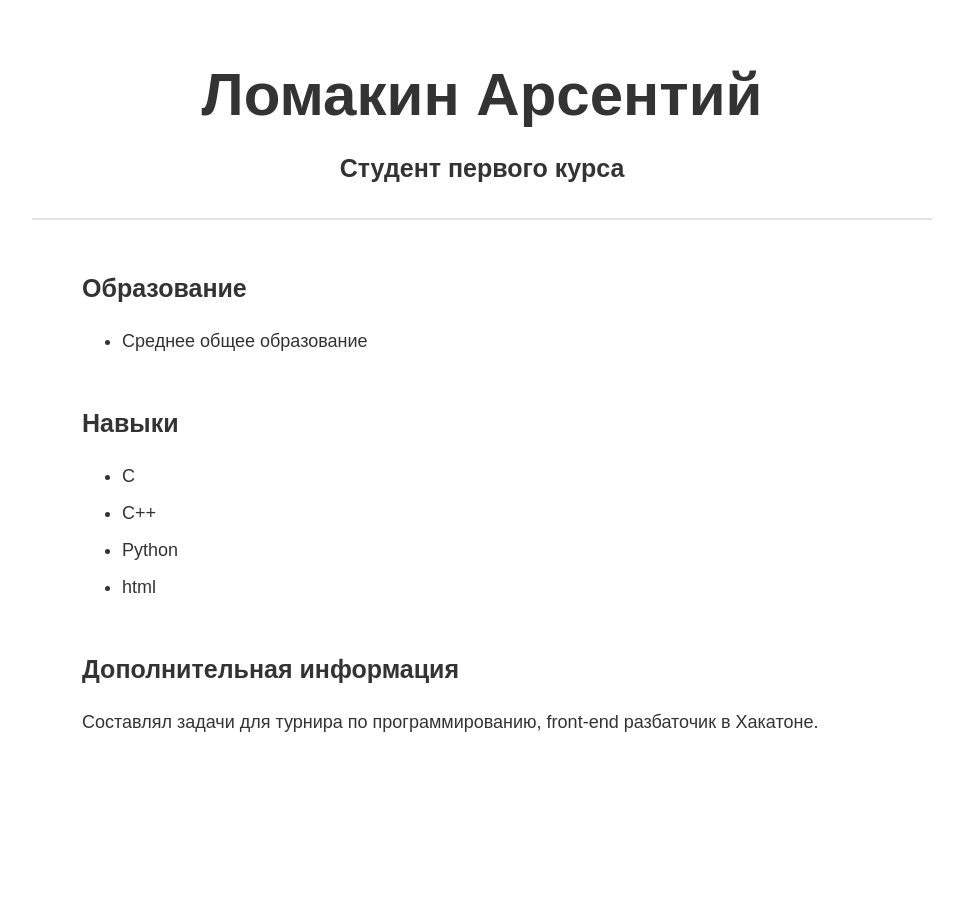
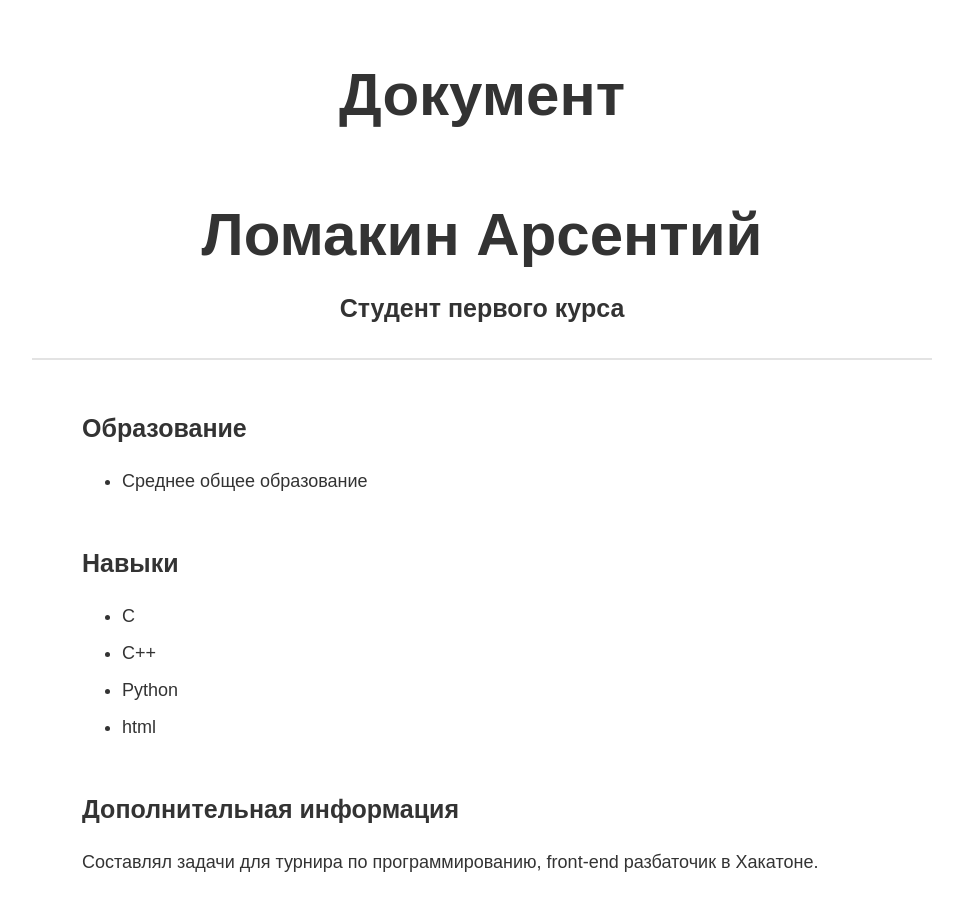
Before and after one commit to Arsz1/Arsz1.github.io, a plain HTML site: page index.html in a window 1280 px wide. Shown: the whole page, without its empty margins (158-1121 px from the left). Before the commit the page ends 800 px from the top, so only its background shows below. Drawn offline with Linux system fonts and the light colour scheme.

Commit message:
Update index.html

```diff
--- a/index.html
+++ b/index.html
@@ -8,6 +8,9 @@
   </head>
   <body>
     <main>
+      <header>
+        <h1>Документ</h1>
+      </header>
       <h1>Ломакин Арсентий</h1>
       <h2>Студент первого курса</h2>
       <section>
```
